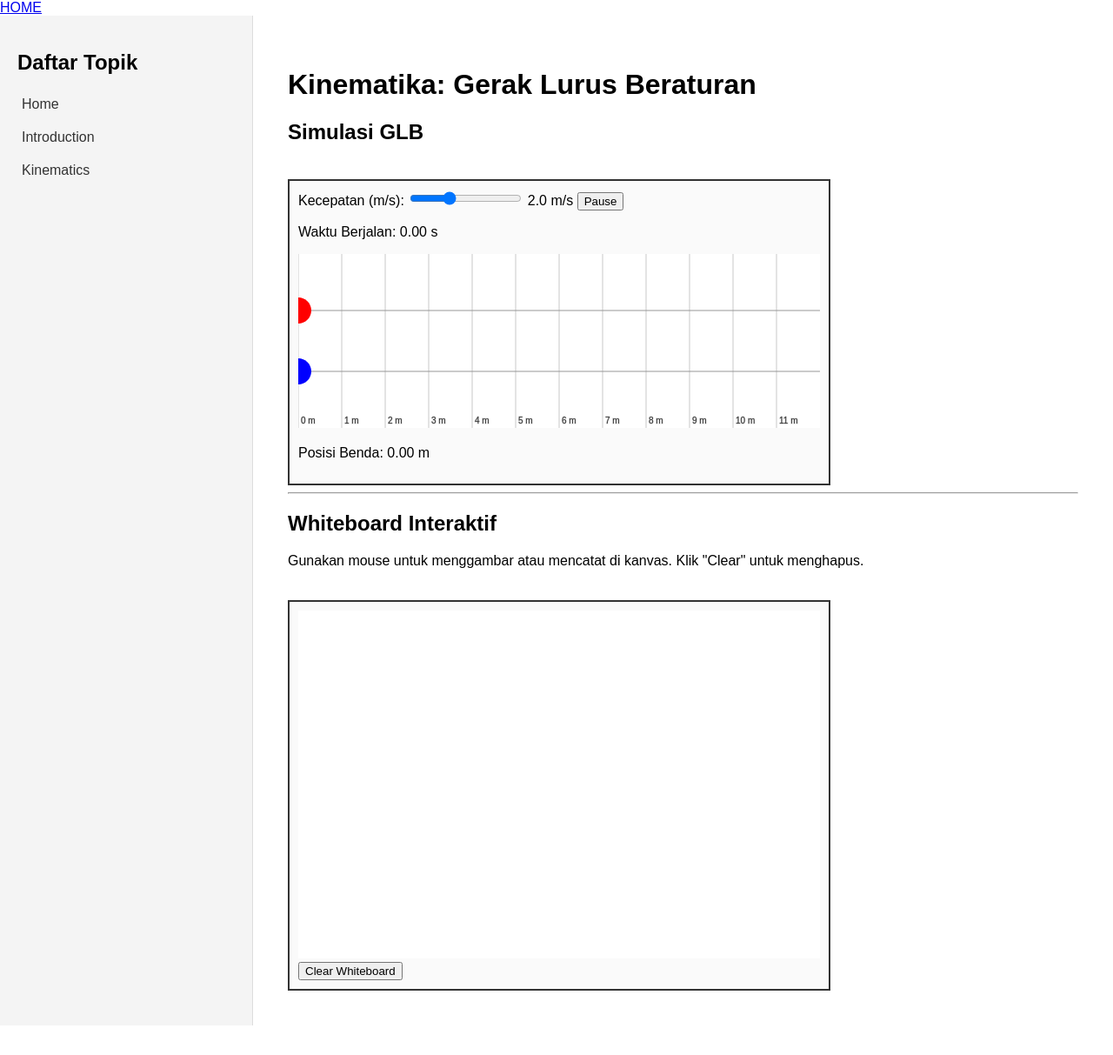
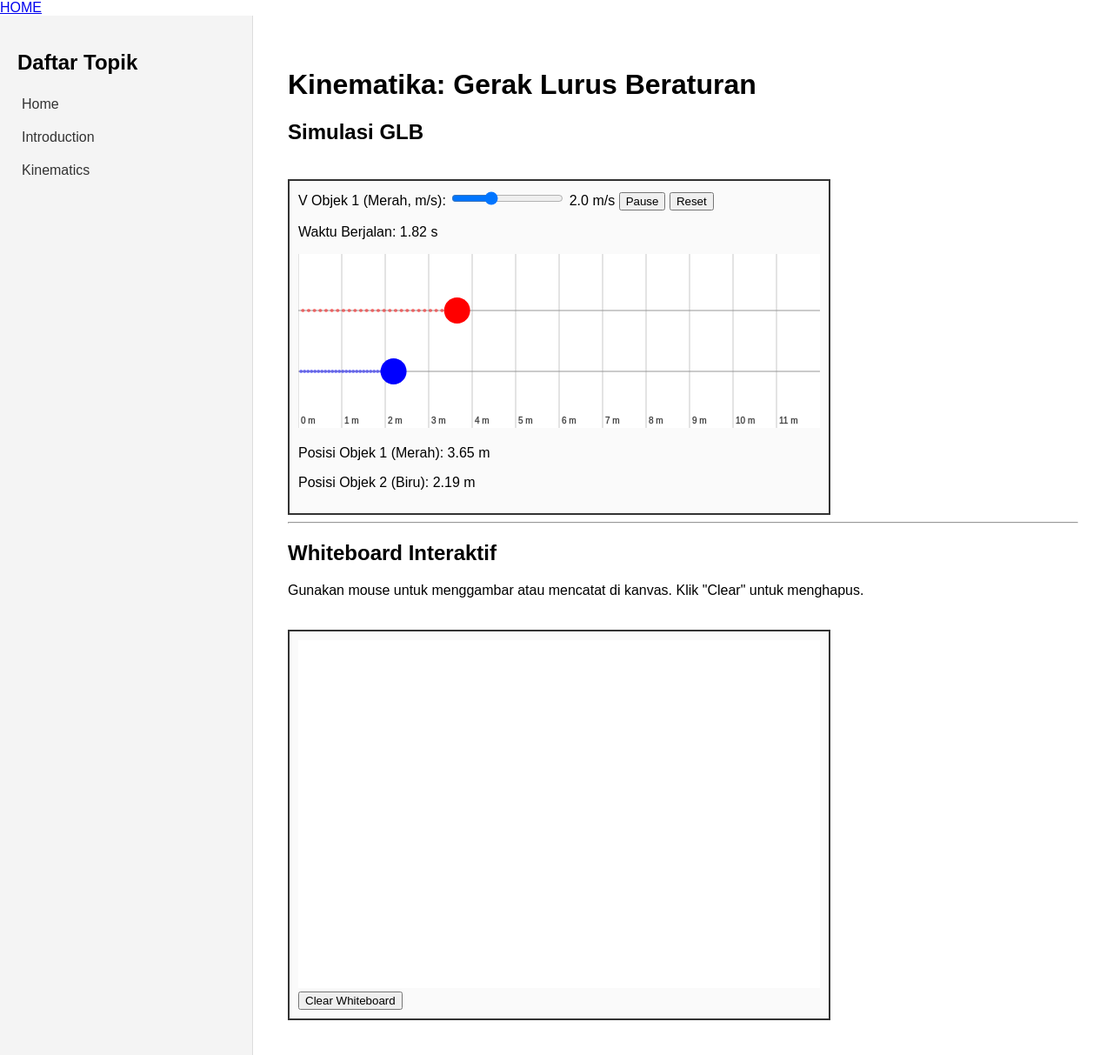
Before and after one commit to alasyariyphysics/physicsdigle, a Jekyll site: the page built from topics/simulasi-glb.html, in a window 1280 px wide. Shown: the whole page at 87% size. Built offline with Jekyll 4.4.1, drawn with Linux system fonts in a browser that asks for light colours; nearby versions of some CDN libraries; before the commit the page ends 1179 px from its top, so only the background shows below that.

Commit message:
Update simulasi-glb.html

```diff
--- a/topics/simulasi-glb.html
+++ b/topics/simulasi-glb.html
@@ -10,17 +10,22 @@ title: Simulasi GLB & Whiteboard
 
     <div class="simulation-container">
         <div class="controls">
-            <label>Kecepatan (m/s):
+            <label>V Objek 1 (Merah, m/s):
                 <input type="range" id="speedInput" min="0.5" max="5" value="2" step="0.5" oninput="updateSpeed(this.value)">
                 <span id="speedDisplay">2.0</span> m/s
             </label>
+
             <button id="pauseButton" onclick="togglePause()">Pause</button>
+            <button id="resetButton" onclick="resetSimulation()">Reset</button>
         </div>
 
         <p>Waktu Berjalan: <span id="timeDisplay">0.00</span> s</p>
 
         <div id="glb-canvas-holder"></div>
-        <p>Posisi Benda: <span id="info-posisi">0.00</span> m</p>
+
+        <p>Posisi Objek 1 (Merah): <span id="pos1Display">0.00</span> m</p>
+        <p>Posisi Objek 2 (Biru): <span id="pos2Display">0.00</span> m</p>
+
     </div>
 </section>
 
```
